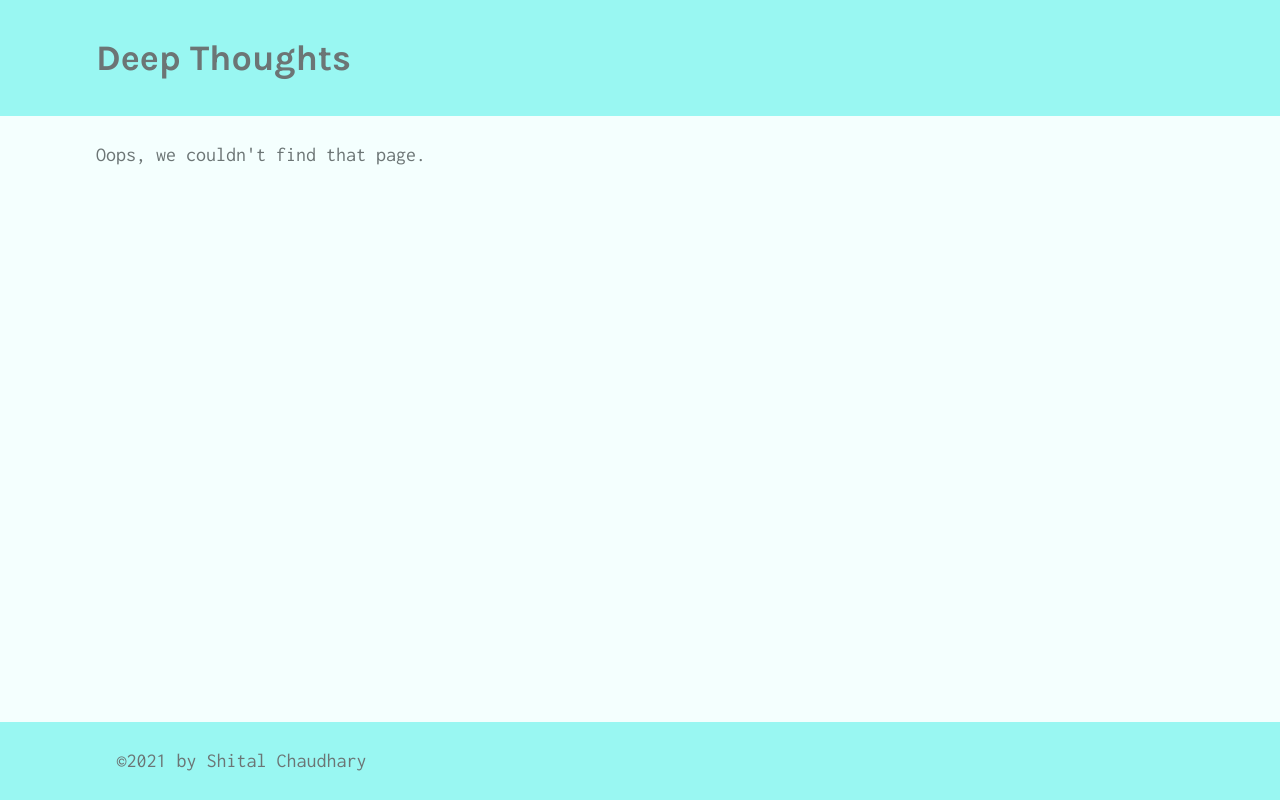
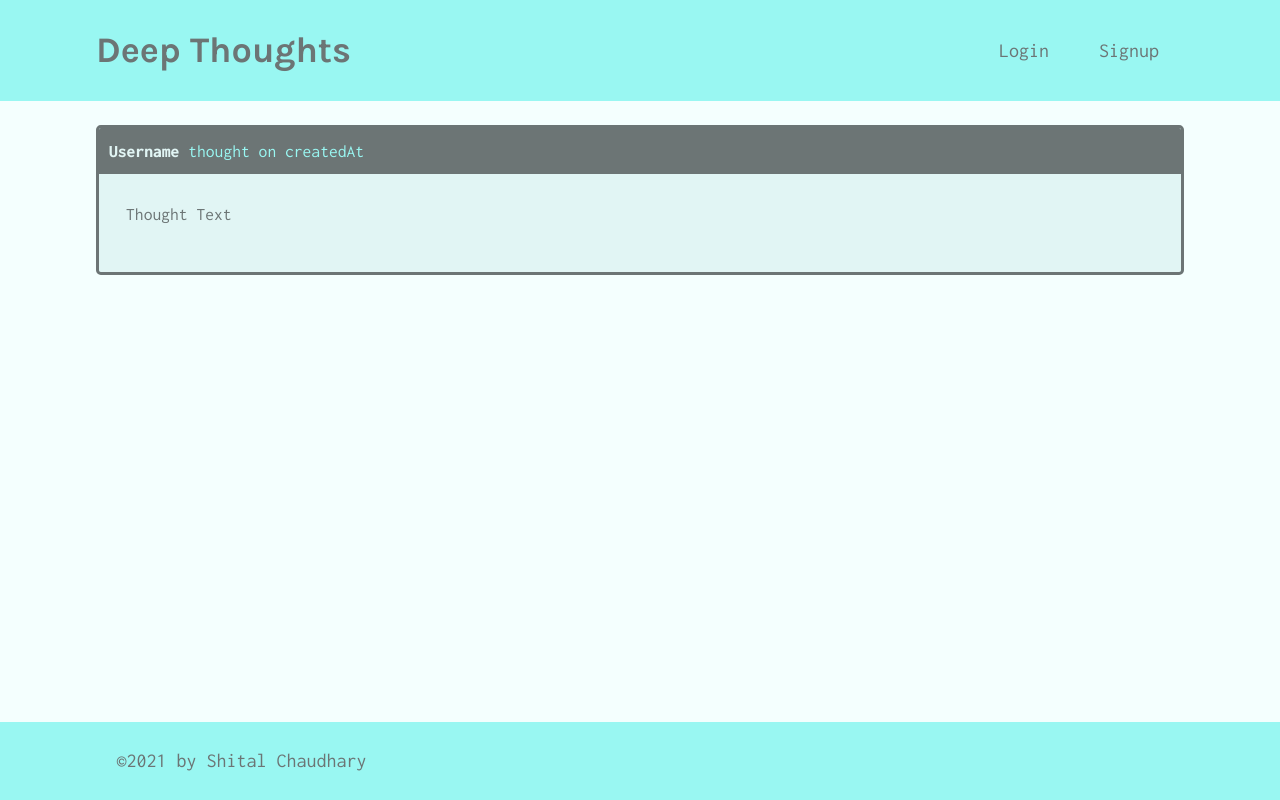
Before and after one commit to CHAUDHARYS1/deep-thoughts, a React (Create React App) app in the folder client/: page /thought/1 in a window 1280 px wide. Built offline with nearby package versions, Linux system fonts and the light colour scheme.

Commit message:
Implement the Navigation Links and URL Parameters

```diff
--- a/client/src/App.js
+++ b/client/src/App.js
@@ -34,8 +34,8 @@
                 <Route exact path='/' component={Home} />
                 <Route exact path='/login' component={Login} />
                 <Route exact path='/signup' component={Signup} />
-                <Route exact path='/profile' component={Profile} />
-                <Route exact path='/thought' component={SingleThought} />
+                <Route exact path='/profile/:username?' component={Profile} />
+                <Route exact path='/thought/:id' component={SingleThought} />
                 <Route component={NoMatch} />
               </Switch>
             </div>
--- a/client/src/components/Header/index.js
+++ b/client/src/components/Header/index.js
@@ -1,10 +1,18 @@
 import React from 'react';
+import { Link } from 'react-router-dom';
 
 const Header = () => {
   return (
     <header className="bg-secondary mb-4 py-2 flex-row align-center">
       <div className="container flex-row justify-space-between-lg justify-center align-center">
-        <h1>Deep Thoughts</h1>
+        <Link to="/">
+          <h1>Deep Thoughts</h1>
+        </Link>
+
+        <nav className="text-center">
+            <Link to="/login">Login</Link>
+            <Link to="/signup">Signup</Link>
+        </nav>
       </div>
     </header>
   );
--- a/client/src/components/ThoughtList/index.js
+++ b/client/src/components/ThoughtList/index.js
@@ -1,4 +1,5 @@
 import React from "react";
+import { Link } from 'react-router-dom';
 
 const ThoughtList = ({ thoughts, title }) => {
     if(!thoughts.length){
@@ -12,15 +13,19 @@
           thoughts.map(thought => (
             <div key={thought._id} className="card mb-3">
               <p className="card-header">
+                <Link to={`/profile/${thought.username}`} style={{ fontWeight: 700 }} className="text-light">
                   {thought.username}
+                </Link>
                 thought on {thought.createdAt}
               </p>
               <div className="card-body">
+                <Link to={`/thought/${thought._id}`}>
                   <p>{thought.thoughtText}</p>
                   <p className="mb-0">
                     Reactions: {thought.reactionCount} || Click to{' '}
                     {thought.reactionCount ? 'see' : 'start'} the discussion!
                   </p>
+                </Link>
               </div>
             </div>
           ))}
--- a/client/src/pages/SingleThought.js
+++ b/client/src/pages/SingleThought.js
@@ -1,6 +1,11 @@
 import React from 'react';
+import { useParams } from 'react-router-dom';
 
 const SingleThought = props => {
+
+  const { id: thoughtId } = useParams();
+  console.log(thoughtId);
+
   return (
     <div>
       <div className="card mb-3">
```
Lines whose indentation alone changed are shown as unchanged.
